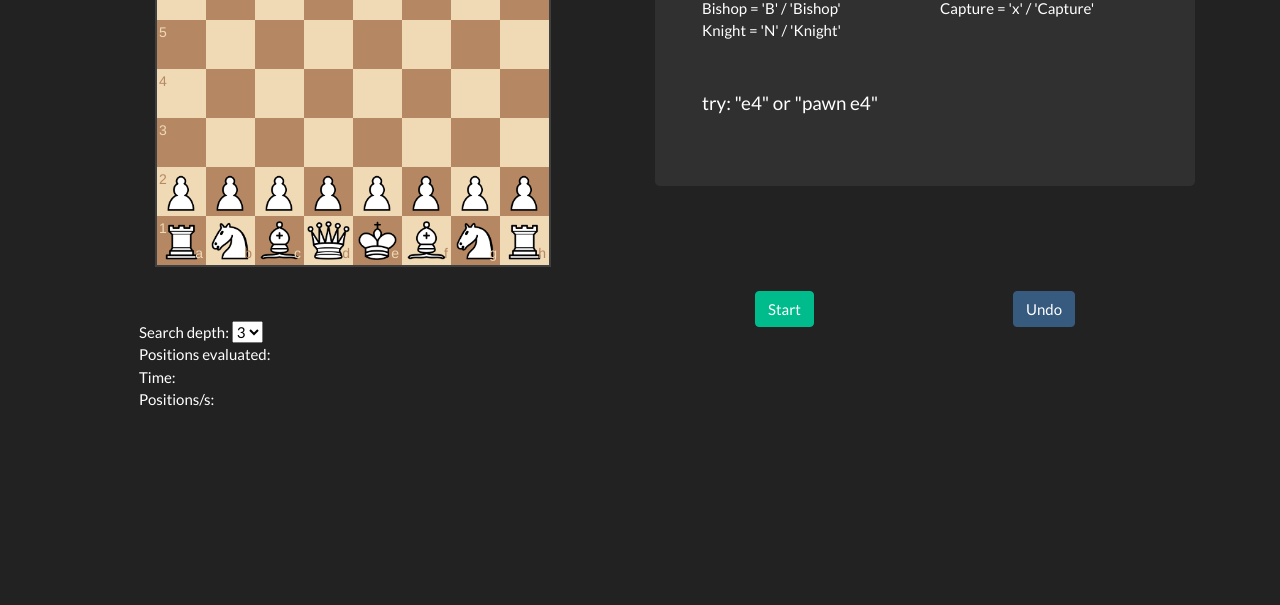
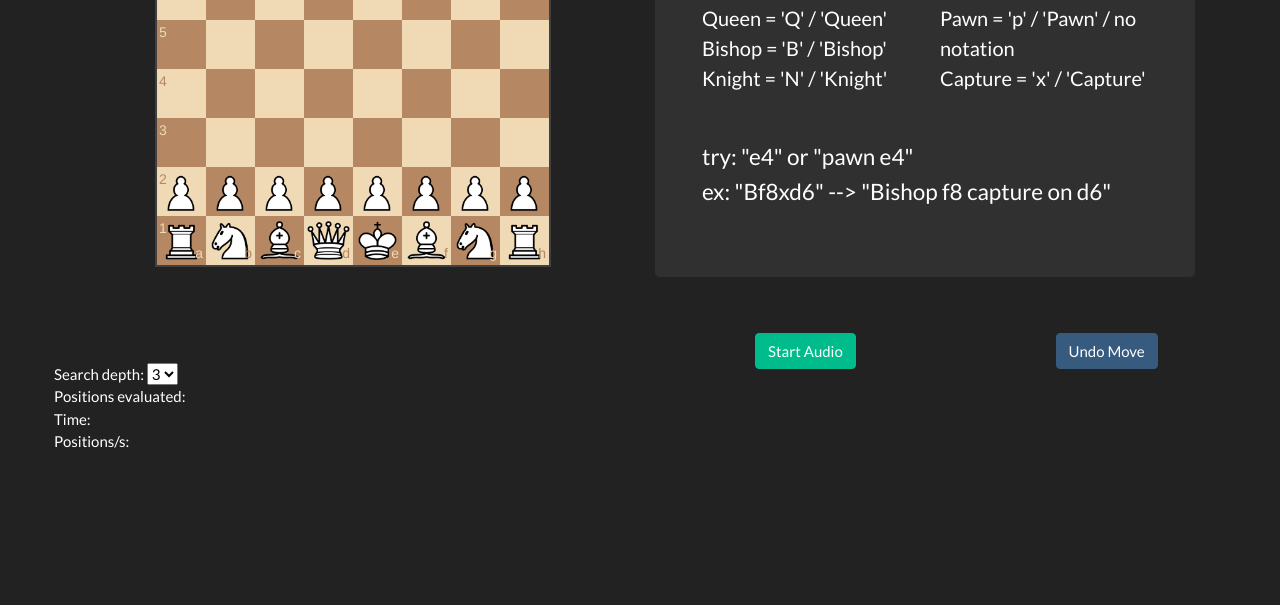
Before and after one commit to ajakucewicz/speech-command-chess, a website: page public/index.html in a window 1280 px wide. Shown: the part 283-888 px from the top of the page. Before the commit the page ends 846 px from the top, so only its background shows below. Drawn offline with nearby package versions, Linux system fonts and the light colour scheme; some packages are replaced by stand-ins of ours; a script that the page names is missing.

Commit message:
edit command, script, index

```diff
--- a/public/command.js
+++ b/public/command.js
@@ -1,4 +1,3 @@
-
 let speechCom;
 
 function setup() {
--- a/public/index.html
+++ b/public/index.html
@@ -37,13 +37,13 @@
                 <div class="container">
 
                     <div class="row justify-content-center">
-                        <h4 style = 'margin-top: -40px; margin-bottom: 30px;'>Notation</h4>
+                        <h3 style = 'margin-top: -30px; margin-bottom: 30px; '>Notation</h3>
                     </div>
 
                     <div class="row">
 
                         <div class="col-6">
-                            <ul class="list-unstyled" style = "text-align: left; margin-bottom: 30px;">
+                            <ul class="list-unstyled" style = "text-align: left; margin-bottom: 30px; font-size: 20px;">
                                 <li>King = 'K' / 'King'</li>
                                 <li>Queen = 'Q' / 'Queen'</li>
                                 <li>Bishop = 'B' / 'Bishop'</li>
@@ -53,7 +53,7 @@
 
                         <div class="col-6">
 
-                            <ul class="list-unstyled" style = "text-align: left; margin-bottom: 30px;">
+                            <ul class="list-unstyled" style = "text-align: left; margin-bottom: 30px; font-size: 20px;">
                                 <li>Rook = 'R' / 'Rook'</li>
                                 <li>Pawn = 'p' / 'Pawn' / no notation</li>
                                 <li>Capture = 'x' / 'Capture'</li>
@@ -62,9 +62,11 @@
                         </div>
                     </div>
 
-                    <div class="row justify-content-left" style="margin-left: 0px; margin-top:20px">
-                        <h5>try: "e4" or "pawn e4"</h5>
-                        <!-- <h5>ex: "Bf8xd6" / "Bishop f8 capture d6"</h5> -->
+                    <div class="row justify-content-left" style="margin-left: 0px; margin-top:20px;">
+                        <h4>try: "e4" or "pawn e4"<br></h4>
+                        <br>
+                        <h4>ex: "Bf8xd6" --> "Bishop f8 capture on d6"</h4>
+                    </div>
                     </div>
 
                 </div>
@@ -99,13 +101,13 @@
 
         <div class="col col lg-3" style="margin-left: 70px"> <!-- row3 col2-->
 
-            <button type="button" id="speech" class="btn btn-success" onclick="changeColor('red'); speechCom.start();">Start</button>
+            <button type="button" id="speech" class="btn btn-success" onclick="changeColor('red'); speechCom.start();">Start Audio</button>
 
         </div>
 
         <div class="col col lg-3" style="margin-left: 70px"> <!-- row3 col3-->
 
-            <button type="button" class="btn btn-primary" onclick="undoMove();">Undo</button>
+            <button type="button" class="btn btn-primary" onclick="undoMove();">Undo Move</button>
 
         </div>
     </div>
--- a/public/script.js
+++ b/public/script.js
@@ -11,7 +11,7 @@ let minimaxRoot =function(depth, game, isMax) {
     let bestFound;
 
     for(let i = 0; i < newMoves.length; i++) {
-        let newMove = newMoves[i]
+
         game.ugly_move(newMove);
         let value = minimax(depth - 1, game, -10000, 10000, !isMax);
         game.undo(); //undo() takes back the last half-move & returns move object
@@ -205,7 +205,7 @@ function moveWithVoice(target) {
     // so it displays before cleanup
     cleanTarget = cleanUp(target);
 
-    if (cleanTarget.match(/undo|endear|takeback|whoops|whydididothat|Whatthe|Badmove|badmove|stupidcomputer/g)) {
+    if (cleanTarget.match(/undo|endear|takeback|whoops|whydididothat|Whatthe|Badnove|badnove|stupidconputer/g)) {
         undoMove();
         return;
     }
@@ -240,8 +240,8 @@ function cleanUp(target) {
         /and/g, 'n', /indy/g, 'nd', /angie/g, 'ng', /^8/g, 'a', /one/g, '1', /two/g, '2', /three/g, '3',
         /four/g, '4', /five/g, '5', /six/g, '6', /seven/g, '7', /eight/g, '8', /nine/g, '9', /any/g, 'ne',
         /m/g, 'n', /of/g, 'f', /to/g, '2', /pawn|awn|lawn|brawn|spawn/g, '', /knight|night|nite/g, 'n',
-         /bishop|ketchup/g, 'b', /rook|book|cook|nook|brook|brooke/g, 'r', /queen|green|mean|wean/g, 'q',
-          /king|wing|thing|sing/g, 'k', /capture/g, 'x', /ehive/g, 'e5', /he/g, 'e'];
+        /bishop|ketchup/g, 'b', /rook|book|cook|nook|brook|brooke/g, 'r', /queen|green|mean|wean/g, 'q',
+        /king|wing|thing|sing/g, 'k', /capture/g, 'x', /hive/g, '5', /he/g, 'e'];
 
     // iterate through TO_REPLACE and replace each regex with its replacement
     for (let i = 0; i < TO_REPLACE.length; i += 2) {
```
